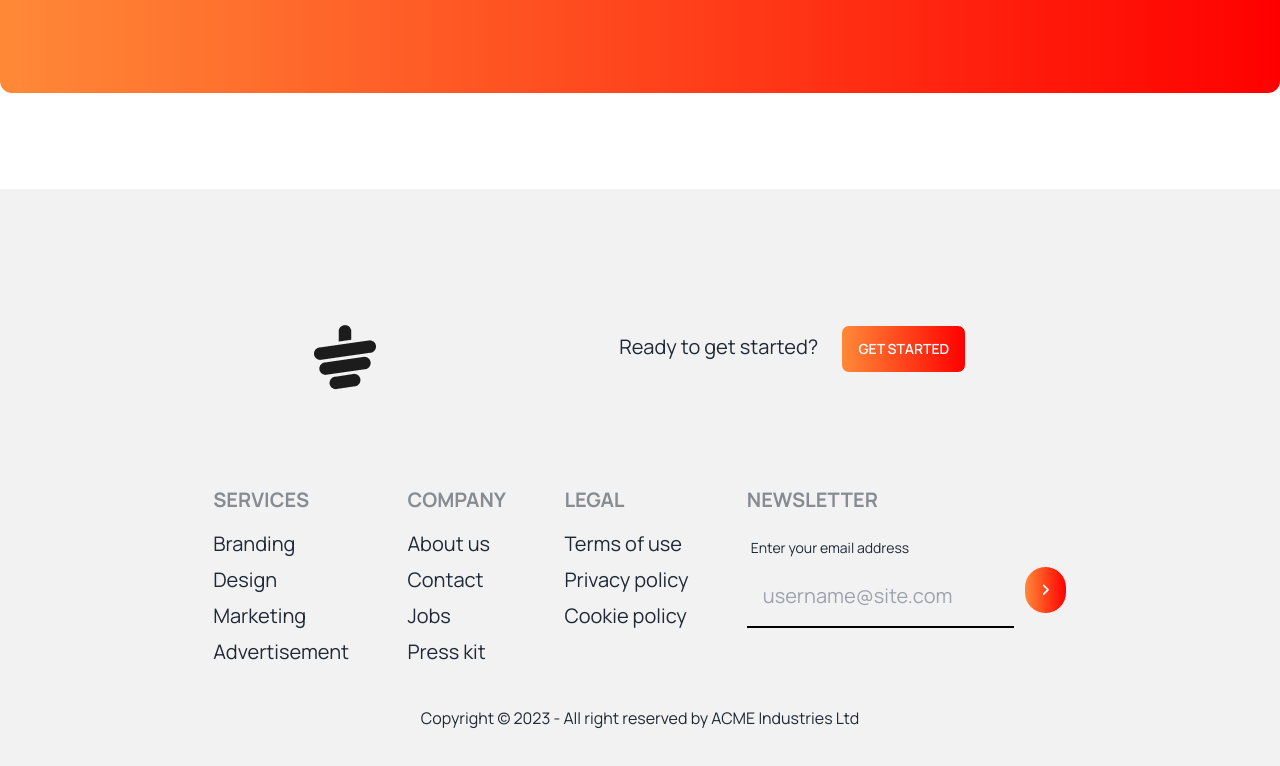
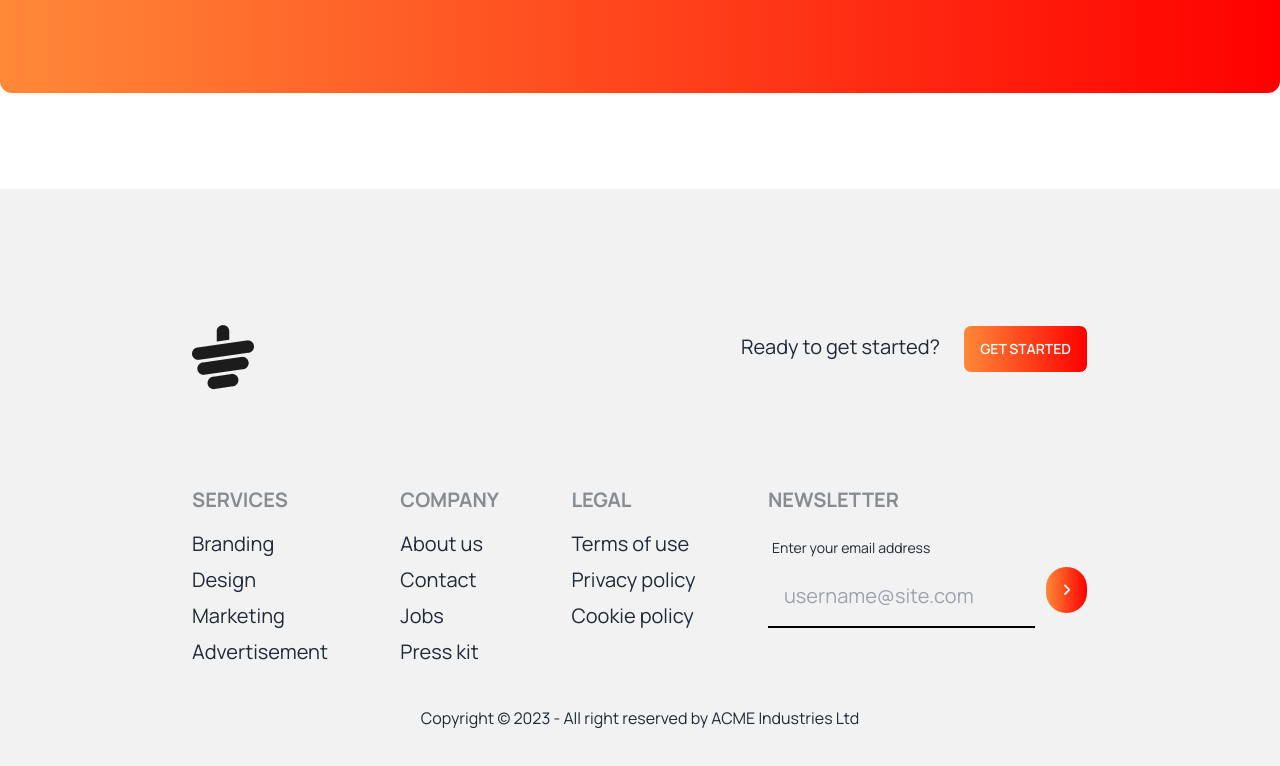
Before and after one commit to rockyhaque/teaHouse, a plain HTML site: page index.html in a window 1280 px wide. Shown: the part 2674-3440 px from the top of the page. Drawn offline with nearby package versions, Linux system fonts and the light colour scheme.

Commit message:
footer 1.1

```diff
--- a/index.html
+++ b/index.html
@@ -182,7 +182,7 @@
             </div>
 
               <!-- Current Review  -->
-            <div class=" absolute z-20 top-40 lg:-left-24 lg:w-[430px] p-10 rounded-lg bg-white">
+            <div class=" absolute z-20 top-40  lg:-left-24 lg:w-[430px] p-10 rounded-lg bg-white">
               <img class="absolute -top-5 -left-5 border-4 border-white rounded-full bg-white" src="./images/client.png" alt="">
               <p>
                 We are providing the best and suitable home insurance services for the people who are interested to treatment
@@ -219,14 +219,14 @@
     <!-- Footer Section  -->
     <footer class="px-4 lg:px-48 py-10 bg-base-200 text-base-content">
       <div class="container mx-auto">
-        <div class="flex justify-around  my-24">
+        <div class="flex justify-between  my-24">
           <img src="./images/cup.png" alt="">
           <p>
             <span class="mr-5 text-xl">Ready to get started?</span>
             <button class="btn bg-gradient-to-r from-gradient-start to-gradient-end text-white">Get Started</button>
           </p>
         </div>
-        <div class="footer justify-around text-xl">
+        <div class="footer justify-between text-xl">
           <div>
             <span class="footer-title">Services</span>
             <a class="link link-hover">Branding</a>
```
